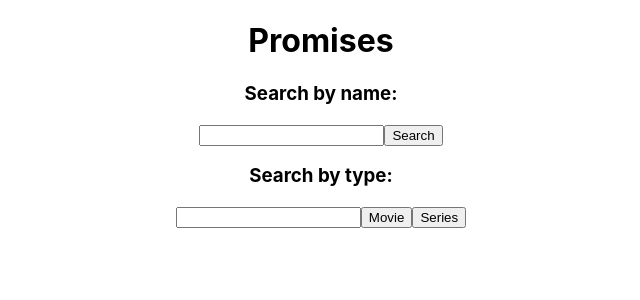
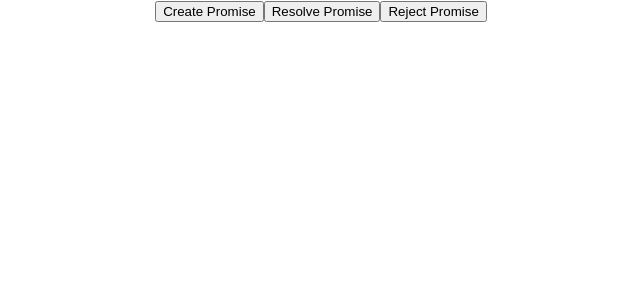
Before and after one commit to Alex-Fes/naitive, a React (Create React App) app: page / in a window 1280 px wide. Shown: the top 300 px of the page, without its empty margins (319-959 px from the left). Built offline with nearby package versions, Linux system fonts and the light colour scheme.

Commit message:
create homework JSLesson - lesson4 - promise

```diff
--- a/src/App.tsx
+++ b/src/App.tsx
@@ -14,7 +14,7 @@ import Lesson4 from "./JSLessons/lessons/lesson4/Lesson4";
 function App() {
   return (
     <div className="App">
-     <Lesson3/>
+     <Lesson4/>
      {/*   <Lesson2/>*/}
 
     </div>
--- a/src/JSLessons/lessons/lesson4/Lesson4.tsx
+++ b/src/JSLessons/lessons/lesson4/Lesson4.tsx
@@ -1,12 +1,48 @@
 import React from 'react'
 import './lesson_4';
 
+
+const handlePromise = {
+    promise: null,
+    resolve: null,
+    reject: null,
+    onSuccess(paramName: string) {
+        console.log(`Promise is resolved with data: ${paramName}`)
+    },
+    onError(paramName: string) {
+        console.log(`Promise is rejected with error: ${paramName}`)
+    }
+}
+
 const Lesson4 = () => {
+    const createPromiseHandle = () => {
+        const promise = new Promise((resolve, reject) => {
+            resolve(Promise)
+        })
+        promise.then((res => {
+            // @ts-ignore
+            handlePromise.promise = res
+            // @ts-ignore
+            handlePromise.resolve = res.resolve
+            // @ts-ignore
+            handlePromise.reject = res.reject
+            console.log(handlePromise)
+        }))
+    }
+    const resolvePromiseHandle = () => {
+        handlePromise.onSuccess('data')
+        console.log(handlePromise)
+    }
+    const rejectPromiseHandle = () => {
+        handlePromise.onError('error')
+    }
+
+
     return (
         <div>
-            <button id='btn-create-promise'>Create Promise</button>
-            <button id='btn-resolve-promise'>Resolve Promise</button>
-            <button id='btn-reject-promise'>Reject Promise</button>
+            <button onClick={createPromiseHandle} id='btn-create-promise'>Create Promise</button>
+            <button onClick={resolvePromiseHandle} id='btn-resolve-promise'>Resolve Promise</button>
+            <button onClick={rejectPromiseHandle} id='btn-reject-promise'>Reject Promise</button>
         </div>
     );
 }
```
Also changed, not shown: src/JSLessons/lessons/lesson4/lesson_4.ts (+79 -1 lines).
